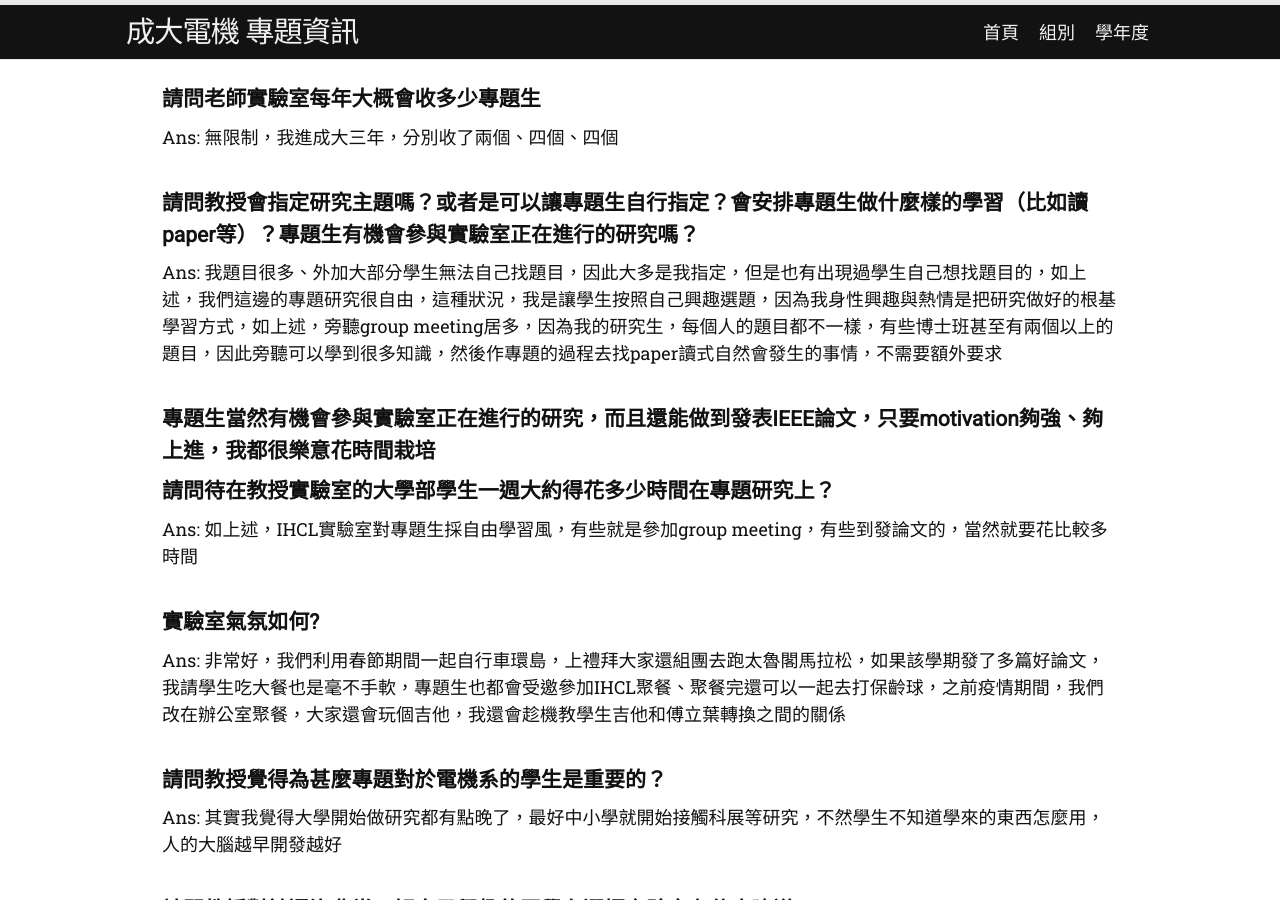
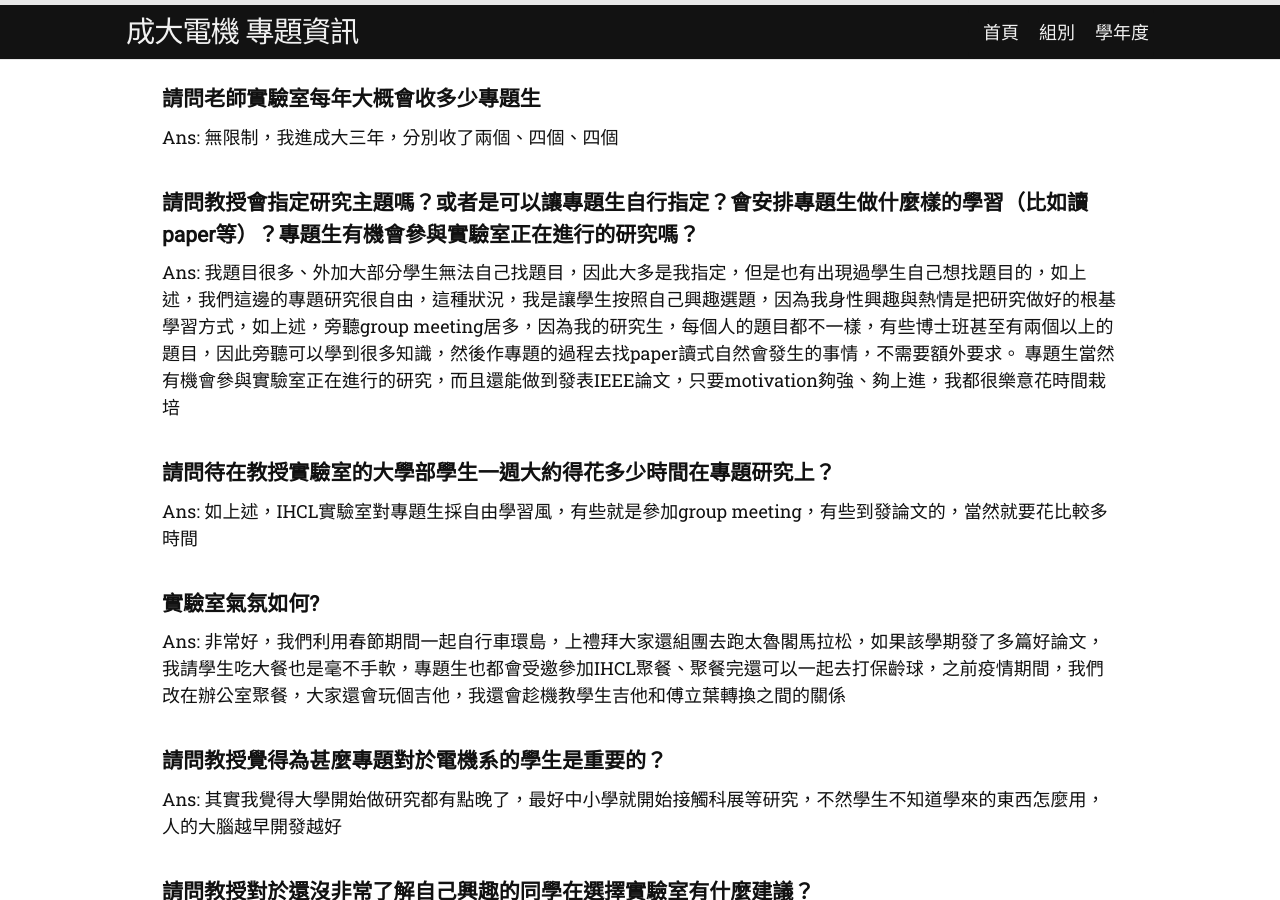
Before and after one commit to NCKUEESA/undergraduate-project, a Jekyll site: the page built from _posts/2022-03-18-CH_Lin.md, in a window 1280 px wide and 900 px high, scrolled down 1057 px. Built offline with Jekyll 4.4.1, drawn with Linux system fonts in a browser that asks for light colours; some web fonts are replaced.

Commit message:
Update 2022-03-18-CH_Lin.md

```diff
--- a/_posts/2022-03-18-CH_Lin.md
+++ b/_posts/2022-03-18-CH_Lin.md
@@ -39,9 +39,8 @@ Ans: 無限制，我進成大三年，分別收了兩個、四個、四個
 
 ### 請問教授會指定研究主題嗎？或者是可以讓專題生自行指定？會安排專題生做什麼樣的學習（比如讀paper等）？專題生有機會參與實驗室正在進行的研究嗎？
 
-Ans: 我題目很多、外加大部分學生無法自己找題目，因此大多是我指定，但是也有出現過學生自己想找題目的，如上述，我們這邊的專題研究很自由，這種狀況，我是讓學生按照自己興趣選題，因為我身性興趣與熱情是把研究做好的根基學習方式，如上述，旁聽group meeting居多，因為我的研究生，每個人的題目都不一樣，有些博士班甚至有兩個以上的題目，因此旁聽可以學到很多知識，然後作專題的過程去找paper讀式自然會發生的事情，不需要額外要求
-
-### 專題生當然有機會參與實驗室正在進行的研究，而且還能做到發表IEEE論文，只要motivation夠強、夠上進，我都很樂意花時間栽培
+Ans: 我題目很多、外加大部分學生無法自己找題目，因此大多是我指定，但是也有出現過學生自己想找題目的，如上述，我們這邊的專題研究很自由，這種狀況，我是讓學生按照自己興趣選題，因為我身性興趣與熱情是把研究做好的根基學習方式，如上述，旁聽group meeting居多，因為我的研究生，每個人的題目都不一樣，有些博士班甚至有兩個以上的題目，因此旁聽可以學到很多知識，然後作專題的過程去找paper讀式自然會發生的事情，不需要額外要求。
+專題生當然有機會參與實驗室正在進行的研究，而且還能做到發表IEEE論文，只要motivation夠強、夠上進，我都很樂意花時間栽培
 
 ### 請問待在教授實驗室的大學部學生一週大約得花多少時間在專題研究上？
 
```
